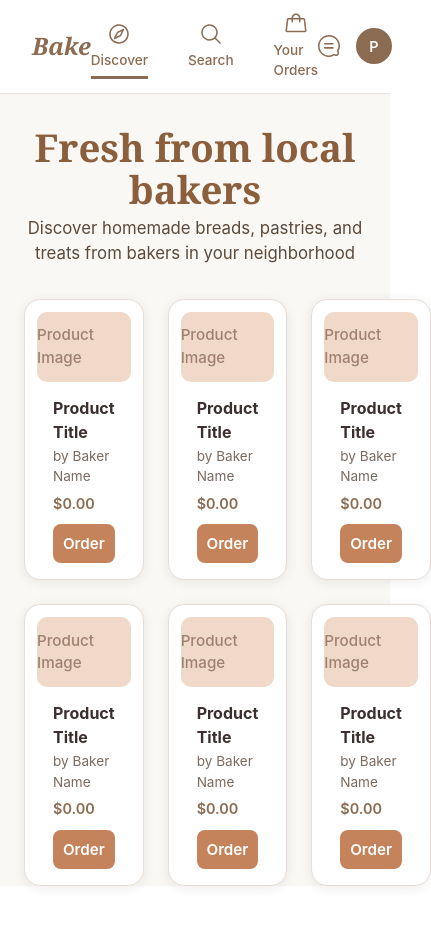
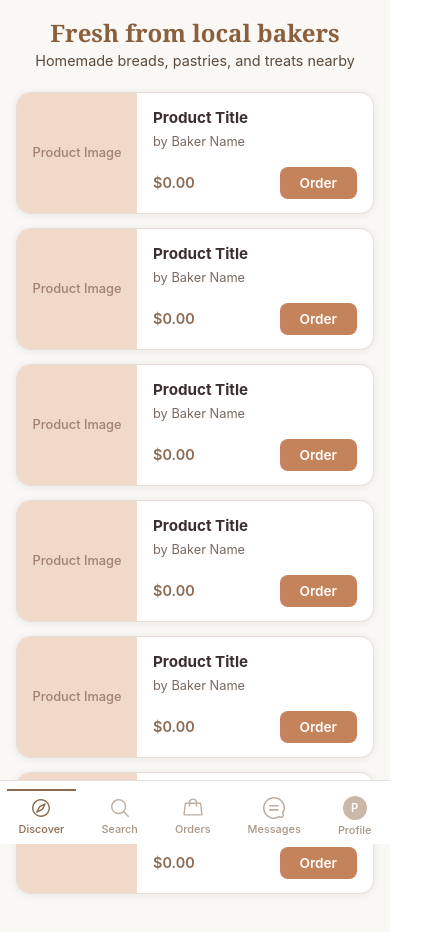
Before and after one commit to GatorBakers/GatorBakers, a React (Vite) app in the folder Client/: page /discover in a window 390 px wide. Shown: the top 932 px of the page, 431 px wide, since content can reach past the window. Built offline with nearby package versions, Linux system fonts and the light colour scheme.

Commit message:
New useIsMobile hook, new mobile components and pages

```diff
--- a/Client/src/MainLayout.tsx
+++ b/Client/src/MainLayout.tsx
@@ -1,13 +1,16 @@
-// With Navbar
 import { Outlet } from 'react-router-dom';
 import Navbar from './components/Navbar';
+import MobileNavbar from './components/mobile/MobileNavbar';
+import { useIsMobile } from './hooks/useIsMobile';
 
 const MainLayout = () => {
+    const isMobile = useIsMobile();
+
     return (
-        <>
-            <Navbar />
+        <div className={isMobile ? 'mobile-layout' : 'desktop-layout'}>
+            {isMobile ? <MobileNavbar /> : <Navbar />}
             <Outlet />
-        </>
+        </div>
     );
 };
 
--- /dev/null
+++ b/Client/src/components/mobile/MobileNavbar.css
@@ -0,0 +1,62 @@
+.mobile-navbar {
+    position: fixed;
+    bottom: 0;
+    left: 0;
+    right: 0;
+    z-index: 100;
+    display: flex;
+    align-items: center;
+    justify-content: space-around;
+    height: 64px;
+    background-color: #fff;
+    border-top: 1px solid #e8e0da;
+    padding: 4px 0 env(safe-area-inset-bottom, 0);
+}
+
+.mobile-nav-tab {
+    display: flex;
+    flex-direction: column;
+    align-items: center;
+    gap: 2px;
+    text-decoration: none;
+    color: #a89585;
+    font-size: 0.68rem;
+    font-weight: 500;
+    padding: 6px 12px 2px;
+    border-top: 2px solid transparent;
+    transition: color 0.2s ease, border-color 0.2s ease;
+}
+
+.mobile-nav-tab.active {
+    color: #8b6b52;
+    border-top-color: #8b6b52;
+}
+
+.mobile-nav-icon {
+    width: 22px;
+    height: 22px;
+    opacity: 0.55;
+    transition: opacity 0.2s ease;
+}
+
+.mobile-nav-tab.active .mobile-nav-icon {
+    opacity: 1;
+}
+
+.mobile-nav-avatar {
+    display: flex;
+    align-items: center;
+    justify-content: center;
+    width: 24px;
+    height: 24px;
+    border-radius: 50%;
+    background-color: #cbb8a8;
+    color: #fff;
+    font-size: 0.7rem;
+    font-weight: 600;
+    transition: background-color 0.2s ease;
+}
+
+.mobile-nav-tab.active .mobile-nav-avatar {
+    background-color: #8b6b52;
+}
--- /dev/null
+++ b/Client/src/components/mobile/MobileNavbar.tsx
@@ -0,0 +1,35 @@
+import { NavLink } from 'react-router-dom';
+import './MobileNavbar.css';
+import CompassIcon from '../../assets/Compass.svg';
+import SearchIcon from '../../assets/Search.svg';
+import HandbagIcon from '../../assets/Handbag.svg';
+import MessagesIcon from '../../assets/Messages.svg';
+
+const MobileNavbar = () => {
+    return (
+        <nav className="mobile-navbar">
+            <NavLink to="/discover" className="mobile-nav-tab">
+                <img src={CompassIcon} alt="Discover" className="mobile-nav-icon" />
+                <span>Discover</span>
+            </NavLink>
+            <NavLink to="/search" className="mobile-nav-tab">
+                <img src={SearchIcon} alt="Search" className="mobile-nav-icon" />
+                <span>Search</span>
+            </NavLink>
+            <NavLink to="/orders" className="mobile-nav-tab">
+                <img src={HandbagIcon} alt="Orders" className="mobile-nav-icon" />
+                <span>Orders</span>
+            </NavLink>
+            <NavLink to="/messages" className="mobile-nav-tab">
+                <img src={MessagesIcon} alt="Messages" className="mobile-nav-icon" />
+                <span>Messages</span>
+            </NavLink>
+            <NavLink to="/profile" className="mobile-nav-tab">
+                <div className="mobile-nav-avatar">P</div>
+                <span>Profile</span>
+            </NavLink>
+        </nav>
+    );
+};
+
+export default MobileNavbar;
--- /dev/null
+++ b/Client/src/components/mobile/MobileProductCard.css
@@ -0,0 +1,86 @@
+.m-product-card {
+    display: flex;
+    flex-direction: row;
+    background-color: #fff;
+    border-radius: 14px;
+    box-shadow: 0 1px 8px rgba(0, 0, 0, 0.07);
+    border: 1px solid #e8ddd6;
+    overflow: hidden;
+}
+
+.m-product-card-image {
+    width: 120px;
+    min-height: 120px;
+    flex-shrink: 0;
+    background-color: #f0d9c8;
+    display: flex;
+    align-items: center;
+    justify-content: center;
+    overflow: hidden;
+}
+
+.m-product-card-image img {
+    width: 100%;
+    height: 100%;
+    object-fit: cover;
+}
+
+.m-product-card-placeholder {
+    color: #a08070;
+    font-size: 0.8rem;
+    font-weight: 500;
+    text-align: center;
+    padding: 8px;
+}
+
+.m-product-card-info {
+    flex: 1;
+    display: flex;
+    flex-direction: column;
+    padding: 14px 16px;
+    gap: 2px;
+}
+
+.m-product-card-title {
+    font-size: 0.95rem;
+    font-weight: 700;
+    color: #3b2f2f;
+    margin: 0;
+}
+
+.m-product-card-baker {
+    font-size: 0.8rem;
+    color: #7a6a60;
+    margin: 0;
+}
+
+.m-product-card-bottom {
+    display: flex;
+    align-items: center;
+    justify-content: space-between;
+    margin-top: auto;
+    gap: 12px;
+}
+
+.m-product-card-price {
+    font-size: 0.9rem;
+    font-weight: 600;
+    color: #8b6b52;
+    margin: 0;
+}
+
+.m-product-card-order {
+    padding: 8px 20px;
+    background-color: #c4835a;
+    color: #fff;
+    border: none;
+    border-radius: 8px;
+    font-size: 0.85rem;
+    font-weight: 600;
+    cursor: pointer;
+    transition: background-color 0.2s ease;
+}
+
+.m-product-card-order:active {
+    background-color: #b0724d;
+}
--- /dev/null
+++ b/Client/src/components/mobile/MobileProductCard.tsx
@@ -0,0 +1,35 @@
+import './MobileProductCard.css';
+
+interface MobileProductCardProps {
+    title: string;
+    bakerName: string;
+    price: number;
+    imageUrl?: string;
+    onOrder?: () => void;
+}
+
+const MobileProductCard = ({ title, bakerName, price, imageUrl, onOrder }: MobileProductCardProps) => {
+    return (
+        <div className="m-product-card">
+            <div className="m-product-card-image">
+                {imageUrl ? (
+                    <img src={imageUrl} alt={title} />
+                ) : (
+                    <span className="m-product-card-placeholder">Product Image</span>
+                )}
+            </div>
+            <div className="m-product-card-info">
+                <h3 className="m-product-card-title">{title}</h3>
+                <p className="m-product-card-baker">by {bakerName}</p>
+                <div className="m-product-card-bottom">
+                    <p className="m-product-card-price">${price.toFixed(2)}</p>
+                    <button className="m-product-card-order" onClick={onOrder}>
+                        Order
+                    </button>
+                </div>
+            </div>
+        </div>
+    );
+};
+
+export default MobileProductCard;
--- /dev/null
+++ b/Client/src/hooks/useIsMobile.ts
@@ -0,0 +1,18 @@
+import { useState, useEffect } from 'react';
+
+const MOBILE_BREAKPOINT = 768;
+
+export function useIsMobile(breakpoint = MOBILE_BREAKPOINT): boolean {
+  const [isMobile, setIsMobile] = useState(
+    () => window.matchMedia(`(max-width: ${breakpoint}px)`).matches
+  );
+
+  useEffect(() => {
+    const mql = window.matchMedia(`(max-width: ${breakpoint}px)`);
+    const handler = (e: MediaQueryListEvent) => setIsMobile(e.matches);
+    mql.addEventListener('change', handler);
+    return () => mql.removeEventListener('change', handler);
+  }, [breakpoint]);
+
+  return isMobile;
+}
--- a/Client/src/pages/DiscoverPage.tsx
+++ b/Client/src/pages/DiscoverPage.tsx
@@ -1,5 +1,6 @@
 import ProductCard from '../components/ProductCard';
-
+import MobileDiscoverPage from './mobile/MobileDiscoverPage';
+import { useIsMobile } from '../hooks/useIsMobile';
 
 /* Placeholder products for the discover page */
 const placeholderProducts = [
@@ -12,6 +13,12 @@ const placeholderProducts = [
 ];
 
 const DiscoverPage = () => {
+    const isMobile = useIsMobile();
+
+    if (isMobile) {
+        return <MobileDiscoverPage products={placeholderProducts} />;
+    }
+
     return (
         <div className="discover-page">
             <div className="headline-container">
--- /dev/null
+++ b/Client/src/pages/mobile/MobileDiscoverPage.css
@@ -0,0 +1,27 @@
+.m-discover-page {
+    padding: 20px 16px 80px;
+}
+
+.m-discover-headline {
+    text-align: center;
+    margin-bottom: 20px;
+}
+
+.m-discover-headline h1 {
+    font-family: 'Georgia', serif;
+    color: #8b5e3c;
+    font-size: 1.5rem;
+    margin: 0 0 4px;
+}
+
+.m-discover-headline p {
+    color: #5c4a3a;
+    font-size: 0.9rem;
+    margin: 0;
+}
+
+.m-discover-list {
+    display: flex;
+    flex-direction: column;
+    gap: 14px;
+}
--- /dev/null
+++ b/Client/src/pages/mobile/MobileDiscoverPage.tsx
@@ -0,0 +1,37 @@
+import MobileProductCard from '../../components/mobile/MobileProductCard';
+import './MobileDiscoverPage.css';
+
+interface Product {
+    id: number;
+    title: string;
+    bakerName: string;
+    price: number;
+}
+
+interface MobileDiscoverPageProps {
+    products: Product[];
+}
+
+const MobileDiscoverPage = ({ products }: MobileDiscoverPageProps) => {
+    return (
+        <div className="m-discover-page">
+            <div className="m-discover-headline">
+                <h1>Fresh from local bakers</h1>
+                <p>Homemade breads, pastries, and treats nearby</p>
+            </div>
+
+            <div className="m-discover-list">
+                {products.map((product) => (
+                    <MobileProductCard
+                        key={product.id}
+                        title={product.title}
+                        bakerName={product.bakerName}
+                        price={product.price}
+                    />
+                ))}
+            </div>
+        </div>
+    );
+};
+
+export default MobileDiscoverPage;
```
